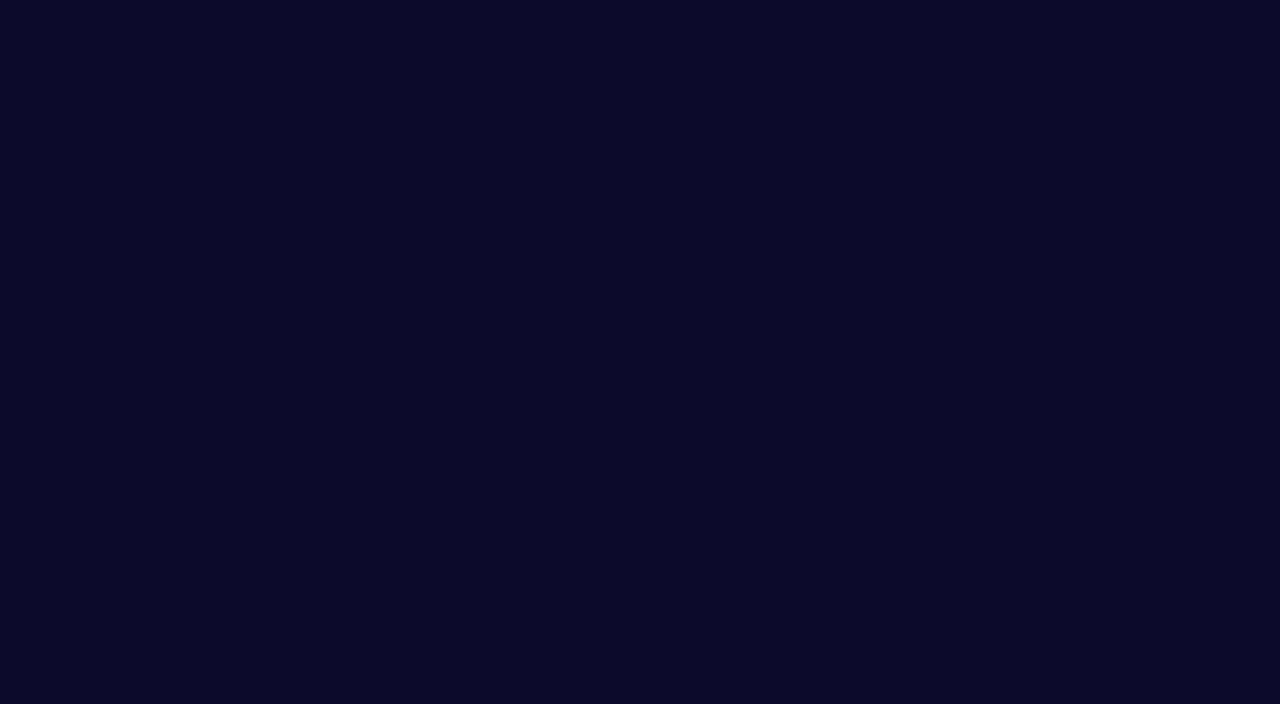
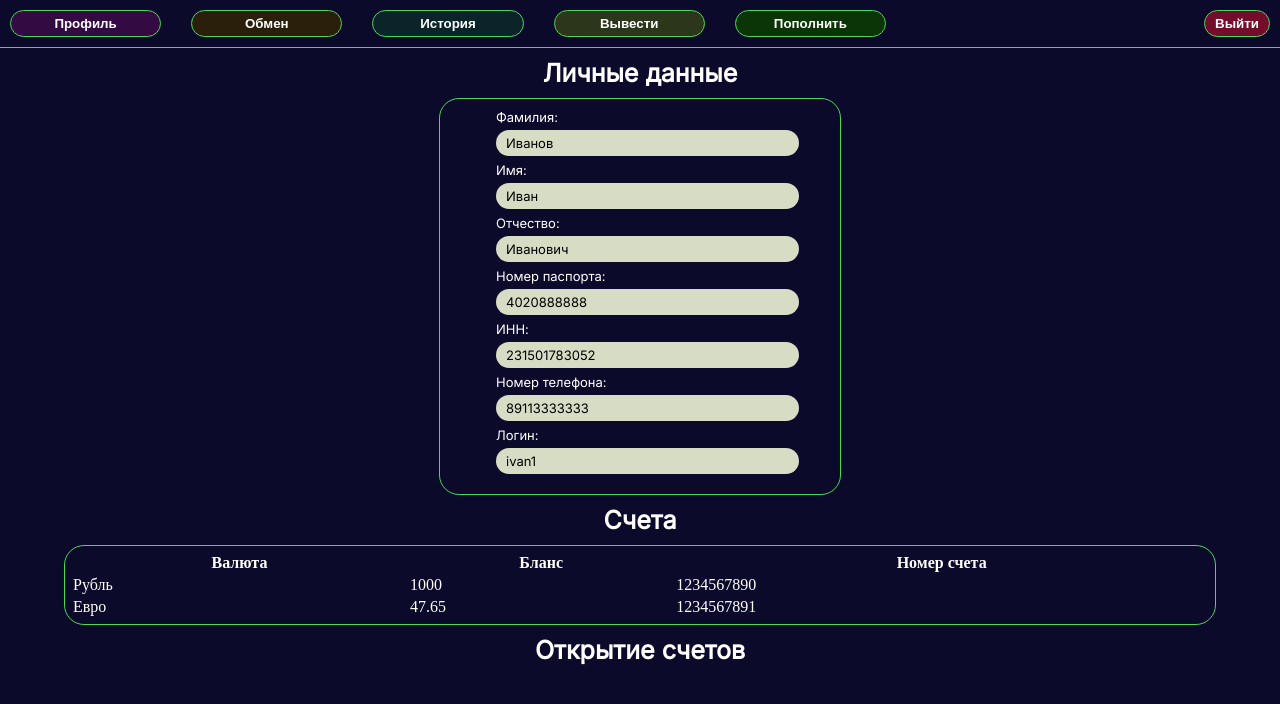
Before and after one commit to covcom-hack/flameAppFront, a React (Create React App) app: page /profile in a window 1280 px wide. Before the commit this address had no page. Shown: the top 704 px of the page. Built offline with nearby package versions, Linux system fonts and the light colour scheme.

Commit message:
added UserProfile.js

```diff
--- a/src/App.js
+++ b/src/App.js
@@ -7,6 +7,7 @@ import {
 import StartPage from "./StartPage";
 import MainUserPage from "./MainUserPage";
 import MainAdminPage from "./MainAdminPage";
+import UserProfile from "./UserProfile";
 
 function App() {
   const [token, setToken] = useState();
@@ -17,6 +18,7 @@ function App() {
 
   return (<BrowserRouter>
     <Routes>
+      <Route path="/profile" element={<UserProfile />} />
       <Route path="/main" element={<MainUserPage />} />
       <Route path="/" element={<StartPage />} />
     </Routes>
--- a/src/MainUserPage.js
+++ b/src/MainUserPage.js
@@ -37,7 +37,7 @@ const MainUserPage = (props) => {
             <p className={styles.balance}>У Вас {amount} евро</p>
             <form className={styles.exchangeForm}>
                 <input type="number" className={styles.amountField}/>
-                <button type="button" className={styles.exchangeButton}>Обновить</button>
+                <button type="button" className={styles.exchangeButton}>Обменять</button>
             </form>
         </div>
     </>);
--- a/src/MainUserPage.module.css
+++ b/src/MainUserPage.module.css
@@ -32,12 +32,13 @@
     align-items: center;
     gap: 10px;
     width: 40%;
+    margin-bottom: 10px;
 }
 
 .graphCanvas{
     display: block;
     height: 300px;
-    width: 400px;
+    width: 500px;
     border: 1px solid #4BD759;
 }
 
--- a/src/UserHeader.js
+++ b/src/UserHeader.js
@@ -3,7 +3,7 @@ import styles from './UserHeader.module.css';
 const UserHeader = (props) => {
     return (<div className={styles.header}>
         <div className={styles.menuButtons}>
-            <button className={styles.usersButton}>Пользователи</button>
+            <button className={styles.profileButton}>Профиль</button>
             <button className={styles.exchangingButton}>Обмен</button>
             <button className={styles.historyButton}>История</button>
             <button className={styles.withdrawalButton}>Вывести</button>
--- a/src/UserHeader.module.css
+++ b/src/UserHeader.module.css
@@ -33,7 +33,7 @@ button.logOutButton{
     background-color: #730D2B;
 }
 
-button.usersButton{
+button.profileButton{
     background-color: #330B42;
 }
 
--- /dev/null
+++ b/src/UserProfile.js
@@ -0,0 +1,79 @@
+import styles from './UserProfile.module.css';
+import UserHeader from "./UserHeader";
+
+const UserProfile = (props) => {
+    const user = {
+        lastName: 'Иванов',
+        firstName: 'Иван',
+        patronymicName: 'Иванович',
+        passport: '4020888888',
+        inn: '231501783052',
+        phoneNumber: '89113333333',
+        login: 'ivan1'
+    };
+
+    return <>
+        <UserHeader/>
+        <p className={styles.title}>Личные данные</p>
+        <div className={styles.card}>
+            <div className={styles.fields}>
+                <div className={styles.labelAndText}>
+                    <span className={styles.label}>Фамилия:</span>
+                    <p className={styles.text}>{user.lastName}</p>
+                </div>
+                <div className={styles.labelAndText}>
+                    <span className={styles.label}>Имя:</span>
+                    <p className={styles.text}>{user.firstName}</p>
+                </div>
+                <div className={styles.labelAndText}>
+                    <span className={styles.label}>Отчество:</span>
+                    <p className={styles.text}>{user.patronymicName}</p>
+                </div>
+                <div className={styles.labelAndText}>
+                    <span className={styles.label}>Номер паспорта:</span>
+                    <p className={styles.text}>{user.passport}</p>
+                </div>
+                <div className={styles.labelAndText}>
+                    <span className={styles.label}>ИНН:</span>
+                    <p className={styles.text}>{user.inn}</p>
+                </div>
+                <div className={styles.labelAndText}>
+                    <span className={styles.label}>Номер телефона:</span>
+                    <p className={styles.text}>{user.phoneNumber}</p>
+                </div>
+                <div className={styles.labelAndText}>
+                    <span className={styles.label}>Логин:</span>
+                    <p className={styles.text}>{user.login}</p>
+                </div>
+            </div>
+        </div>
+        <p className={styles.title}>Счета</p>
+        <table className={styles.openedBankAccounts}>
+            <thead>
+            <tr>
+                <th>Валюта</th>
+                <th>Бланс</th>
+                <th>Номер счета</th>
+            </tr>
+            </thead>
+            <tbody>
+            <tr>
+                <td>Рубль</td>
+                <td>1000</td>
+                <td>1234567890</td>
+            </tr>
+            <tr>
+                <td>Евро</td>
+                <td>47.65</td>
+                <td>1234567891</td>
+            </tr>
+            </tbody>
+        </table>
+        <p className={styles.title}>Открытие счетов</p>
+        <div className={styles.bankAccounts}>
+
+        </div>
+    </>;
+}
+
+export default UserProfile;
--- /dev/null
+++ b/src/UserProfile.module.css
@@ -0,0 +1,62 @@
+.title{
+    margin: 10px;
+    text-align: center;
+    font-weight: 700;
+    font-size: 25px;
+}
+
+.card{
+    display: block;
+    width: 400px;
+    min-height: fit-content;
+    border-radius: 20px;
+    border: 1px solid #4BD759;
+    margin: 0 auto;
+    padding: 0 0 10px 0;
+    background-color: #0C0A2B;
+}
+
+.fields{
+    display: flex;
+    flex-direction: column;
+    align-items: center;
+    gap: 6px;
+    padding: 0 40px;
+    font-size: 13px;
+    margin-top: 10px;
+    margin-bottom: 10px;
+}
+
+.labelAndText{
+    display: flex;
+    flex-direction: column;
+    align-items: flex-start;
+    gap: 5px;
+    width: 90%;
+    font-family: Inter;
+}
+
+.label{}
+
+.text{
+    display: block;
+    background-color: #d7dcc4;
+    border-radius: 20px;
+    width: 100%;
+    padding: 5px;
+    color: black;
+    margin: 0;
+    padding-left: 10px;
+}
+
+.openedBankAccounts{
+    width: 90%;
+    margin: 10px auto;
+    border: 1px solid #4BD759;
+    border-radius: 20px;
+    padding: 5px;
+}
+
+.bankAccounts{
+
+}
```
